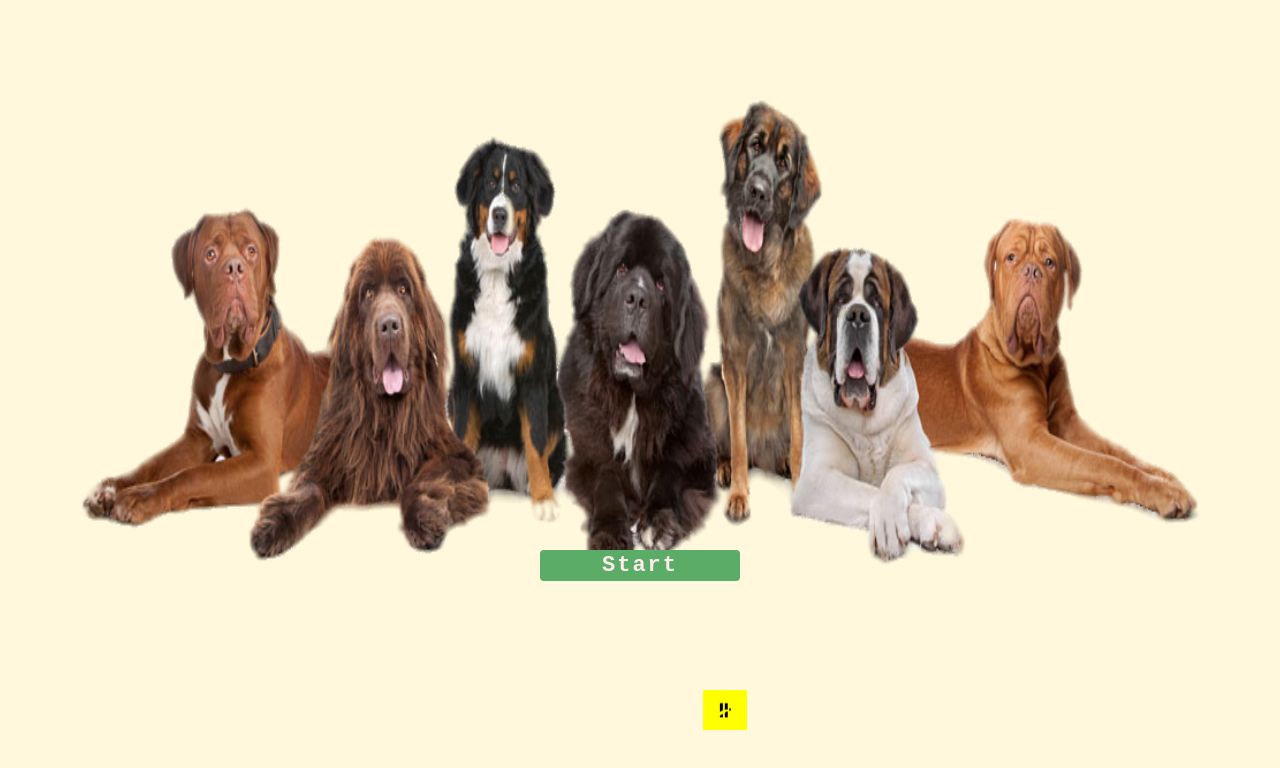
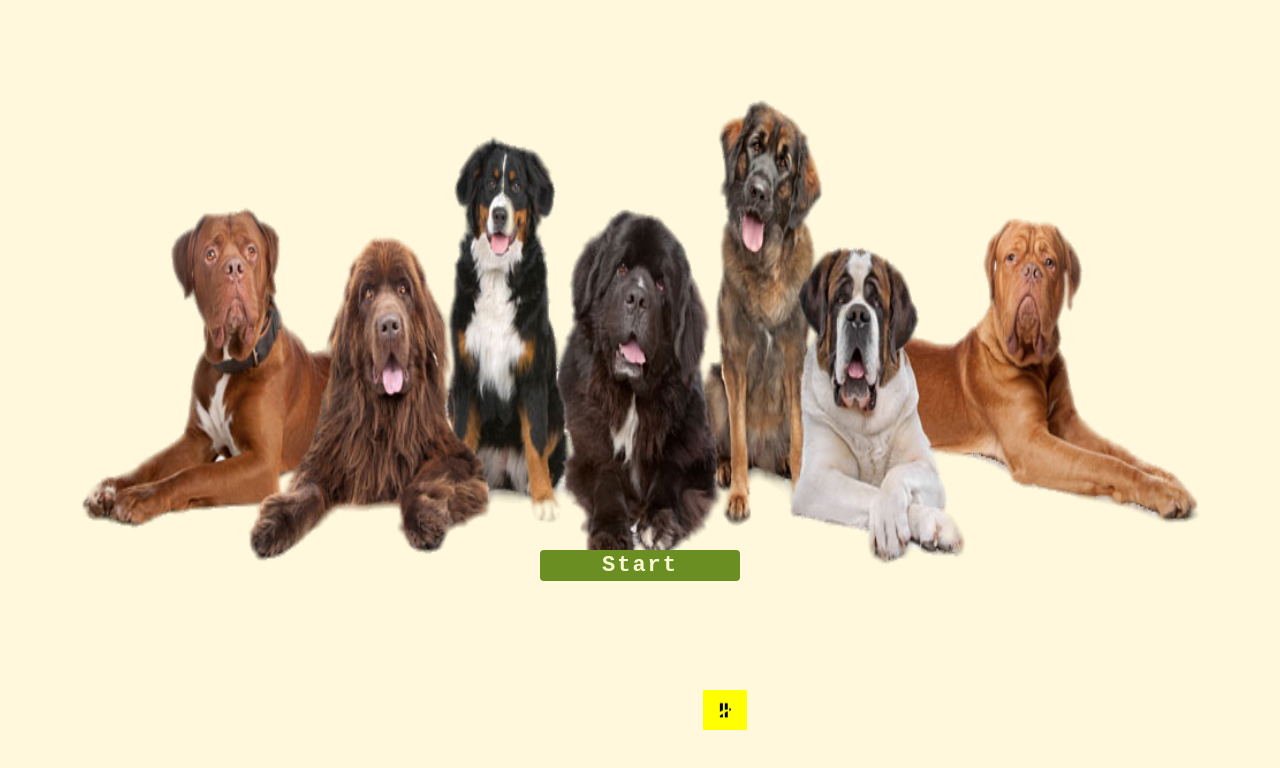
Before and after one commit to JuanmaGre/PI-Dogs-H, a React (Create React App) app in the folder client/: page / in a window 1280 px wide. Shown: the top 768 px of the page. Built offline with nearby package versions, Linux system fonts and the light colour scheme.

Commit message:
cambio button landing

```diff
--- a/client/src/components/Home/home.jsx
+++ b/client/src/components/Home/home.jsx
@@ -135,10 +135,10 @@ export default function Home() {
                         </option>
                     </select>
 
-                <div className = {style.paginado}>
-                <Paginado dogsXPage = {dogsXPage} allDogs = {allDogs.length} paginado = {paginado} />
+                    <div className = {style.paginado}>
+                    <Paginado dogsXPage = {dogsXPage} allDogs = {allDogs.length} paginado = {paginado} />
+                    </div>
                 </div>
-            </div>
 
                 <div className = {style.parent}>
                         {currentDogs?.map((e) => {
@@ -159,7 +159,7 @@ export default function Home() {
                         })
                     }
                 </div>
-                </div>
+            </div>
         </div>
     );
 };
--- a/client/src/components/LandingPage/landingPage.module.css
+++ b/client/src/components/LandingPage/landingPage.module.css
@@ -33,16 +33,17 @@
     font-family: monospace;
     font-weight: 700;
     text-decoration-line: none;
-    background-color: rgb(90, 172, 103);
-    color: rgb(255, 235, 235);
+    background-color: olivedrab;
+    color: lightgoldenrodyellow;
     border-color: transparent;
     transition: 0.3s;
     border-radius: 4px;
 }
 
 .buttonStart:hover {
-    background-color: rgb(88, 153, 179);
     box-shadow: 0 0 3px rgb(88, 153, 179), 0 0 6px rgb(88, 153, 179),
     0 0 15px rgb(88, 153, 179), 0 0 30px rgb(88, 153, 179);;
     cursor: pointer;
+    color: lightgoldenrodyellow;
+    background: linear-gradient(90deg, rgb(122, 122, 150) 0%, rgb(25, 29, 29) 50%, rgb(122, 122, 150) 100%);
 }
```
